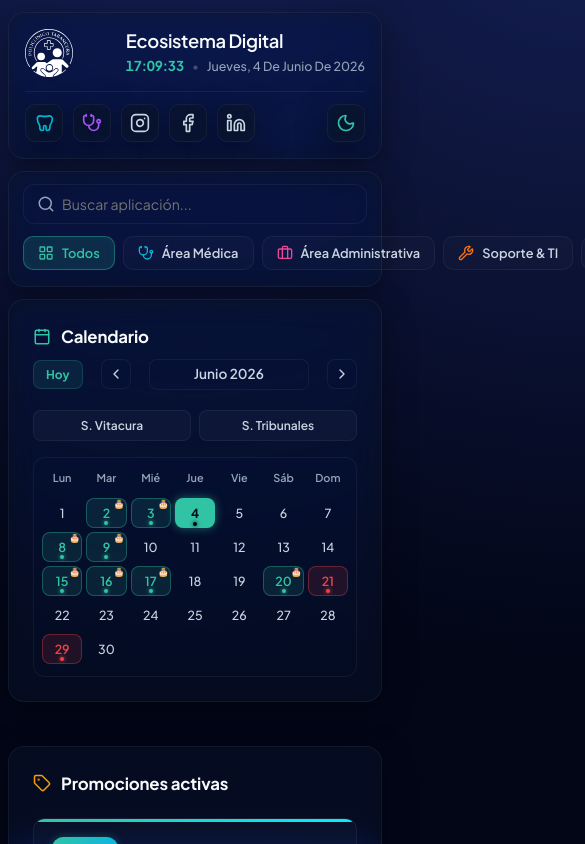
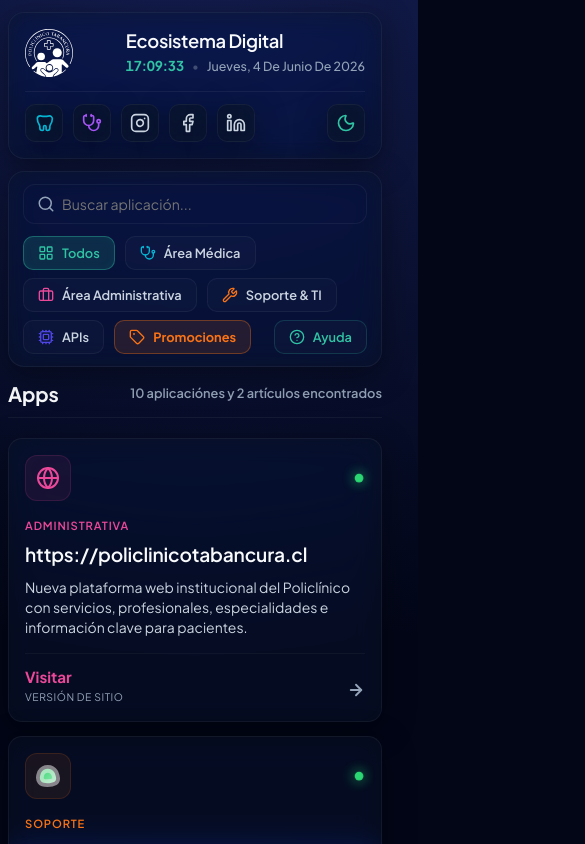
Before and after one commit to njofredev/pt.cl-inicio, a Next.js app: page / in a window 390 px wide. Shown: the top 844 px of the page, 585 px wide, since content can reach past the window. Built offline with nearby package versions, Linux system fonts and the light colour scheme.

Commit message:
fixResponsiveNav

```diff
--- a/src/app/globals.css
+++ b/src/app/globals.css
@@ -408,6 +408,8 @@
   padding: 16px 24px;
   gap: 20px;
   flex-wrap: wrap;
+  width: 100%;
+  max-width: 100%;
 }
 
 .search-wrapper {
@@ -452,16 +454,11 @@
 
 .category-tabs {
   display: flex;
-  gap: 8px;
-  overflow-x: auto;
-  padding-bottom: 4px;
-  -webkit-overflow-scrolling: touch;
-  scrollbar-width: none;
-  -ms-overflow-style: none;
-}
-
-.category-tabs::-webkit-scrollbar {
-  display: none;
+  flex-wrap: wrap;
+  gap: 8px 10px;
+  max-width: 100%;
+  min-width: 0;
+  width: 100%;
 }
 
 .tab-btn {
@@ -470,7 +467,7 @@
   gap: 8px;
   background: rgba(255, 255, 255, 0.02);
   border: 1px solid rgba(255, 255, 255, 0.05);
-  padding: 10px 18px;
+  padding: 8px 14px;
   border-radius: 12px;
   color: var(--color-text-secondary);
   font-family: var(--font-sans);
@@ -478,6 +475,8 @@
   font-weight: 600;
   cursor: pointer;
   transition: all 0.25s cubic-bezier(0.4, 0, 0.2, 1);
+  flex-shrink: 0;
+  white-space: nowrap;
 }
 
 .tab-btn:hover {
@@ -490,6 +489,10 @@
   color: var(--color-secondary);
   border-color: rgba(var(--color-secondary-rgb), 0.4);
   box-shadow: inset 0 0 10px rgba(var(--color-secondary-rgb), 0.05);
+}
+
+.promo-mobile-btn {
+  display: none;
 }
 
 /* Main Grid */
@@ -501,7 +504,31 @@
 
 @media (max-width: 1024px) {
   .main-dashboard-grid {
-    grid-template-columns: 1fr;
+    display: flex;
+    flex-direction: column;
+  }
+
+  .apps-container {
+    order: 1;
+  }
+
+  .widgets-sidebar {
+    order: 2;
+  }
+
+  .promo-mobile-btn {
+    display: inline-flex;
+    background: rgba(249, 115, 22, 0.12);
+    color: #f97316;
+    border: 1px solid rgba(249, 115, 22, 0.35);
+    font-weight: 700;
+  }
+
+  .promo-mobile-btn:hover {
+    background: rgba(249, 115, 22, 0.22);
+    border-color: rgba(249, 115, 22, 0.6);
+    color: #f97316;
+    box-shadow: 0 0 12px rgba(249, 115, 22, 0.25);
   }
 }
 
@@ -3207,6 +3234,12 @@
     align-items: stretch;
   }
 
+  .category-tabs {
+    width: 100%;
+    max-width: 100%;
+    min-width: 0;
+  }
+
   .search-wrapper {
     max-width: 100%;
     min-width: 0;
--- a/src/app/page.tsx
+++ b/src/app/page.tsx
@@ -951,6 +951,25 @@
     return text.charAt(0).toUpperCase() + text.slice(1);
   };
 
+  const handleFilterClick = (filter: string) => {
+    setActiveFilter(filter);
+    if (typeof window !== 'undefined') {
+      const el = document.getElementById('apps-container');
+      if (el) {
+        el.scrollIntoView({ behavior: 'smooth', block: 'start' });
+      }
+    }
+  };
+
+  const handlePromotionsClick = () => {
+    if (typeof window !== 'undefined') {
+      const el = document.getElementById('promotions-widget');
+      if (el) {
+        el.scrollIntoView({ behavior: 'smooth', block: 'start' });
+      }
+    }
+  };
+
   return (
     <main className="dashboard-container">
       {/* Top Header Bar */}
@@ -1024,25 +1043,30 @@
             </div>
 
             <div className="category-tabs">
-              <button onClick={() => setActiveFilter('all')} className={`tab-btn ${activeFilter === 'all' ? 'active' : ''}`} data-filter="all">
+              <button onClick={() => handleFilterClick('all')} className={`tab-btn ${activeFilter === 'all' ? 'active' : ''}`} data-filter="all">
                 <LayoutGrid size={16} />
                 Todos
               </button>
-              <button onClick={() => setActiveFilter('médica')} className={`tab-btn ${activeFilter === 'médica' ? 'active' : ''}`} data-filter="médica">
+              <button onClick={() => handleFilterClick('médica')} className={`tab-btn ${activeFilter === 'médica' ? 'active' : ''}`} data-filter="médica">
                 <Stethoscope size={16} />
                 Área Médica
               </button>
-              <button onClick={() => setActiveFilter('administrativa')} className={`tab-btn ${activeFilter === 'administrativa' ? 'active' : ''}`} data-filter="administrativa">
+              <button onClick={() => handleFilterClick('administrativa')} className={`tab-btn ${activeFilter === 'administrativa' ? 'active' : ''}`} data-filter="administrativa">
                 <Briefcase size={16} />
                 Área Administrativa
               </button>
-              <button onClick={() => setActiveFilter('soporte')} className={`tab-btn ${activeFilter === 'soporte' ? 'active' : ''}`} data-filter="soporte">
+              <button onClick={() => handleFilterClick('soporte')} className={`tab-btn ${activeFilter === 'soporte' ? 'active' : ''}`} data-filter="soporte">
                 <Wrench size={16} />
                 Soporte & TI
               </button>
-              <button onClick={() => setActiveFilter('apis')} className={`tab-btn ${activeFilter === 'apis' ? 'active' : ''}`} data-filter="apis">
+              <button onClick={() => handleFilterClick('apis')} className={`tab-btn ${activeFilter === 'apis' ? 'active' : ''}`} data-filter="apis">
                 <Cpu size={16} />
                 APIs
+              </button>
+
+              <button onClick={handlePromotionsClick} className="tab-btn promo-mobile-btn" aria-label="Ver Promociones">
+                <Tag size={16} />
+                Promociones
               </button>
 
               <button onClick={() => setIsHelpOpen(true)} className="tab-btn help-btn" aria-label="Ayuda de categorías">
@@ -1059,7 +1083,7 @@
               <div className="widget-wrapper">
                 <CalendarWidget />
               </div>
-              <div className="widget-wrapper promotions-widget glass-panel">
+              <div className="widget-wrapper promotions-widget glass-panel" id="promotions-widget">
                 <h3 className="widget-title">
                   <Tag size={18} />
                   Promociones activas
@@ -1133,7 +1157,7 @@
             </aside>
 
             {/* RIGHT column: App Grid */}
-            <section className="apps-container">
+            <section className="apps-container" id="apps-container">
               <div className="section-title">
                 <h2>Apps</h2>
                 <span className="apps-count">
```
